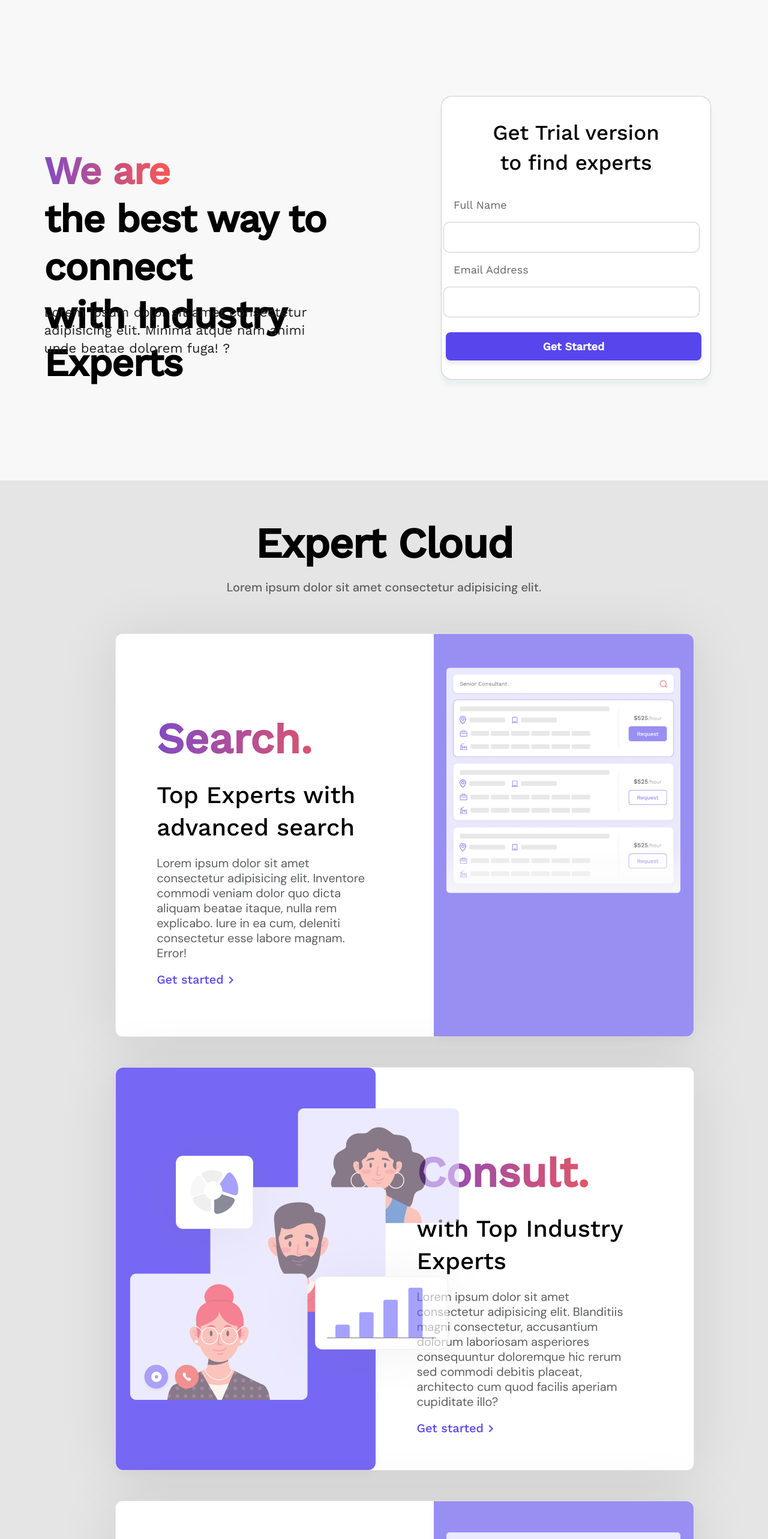
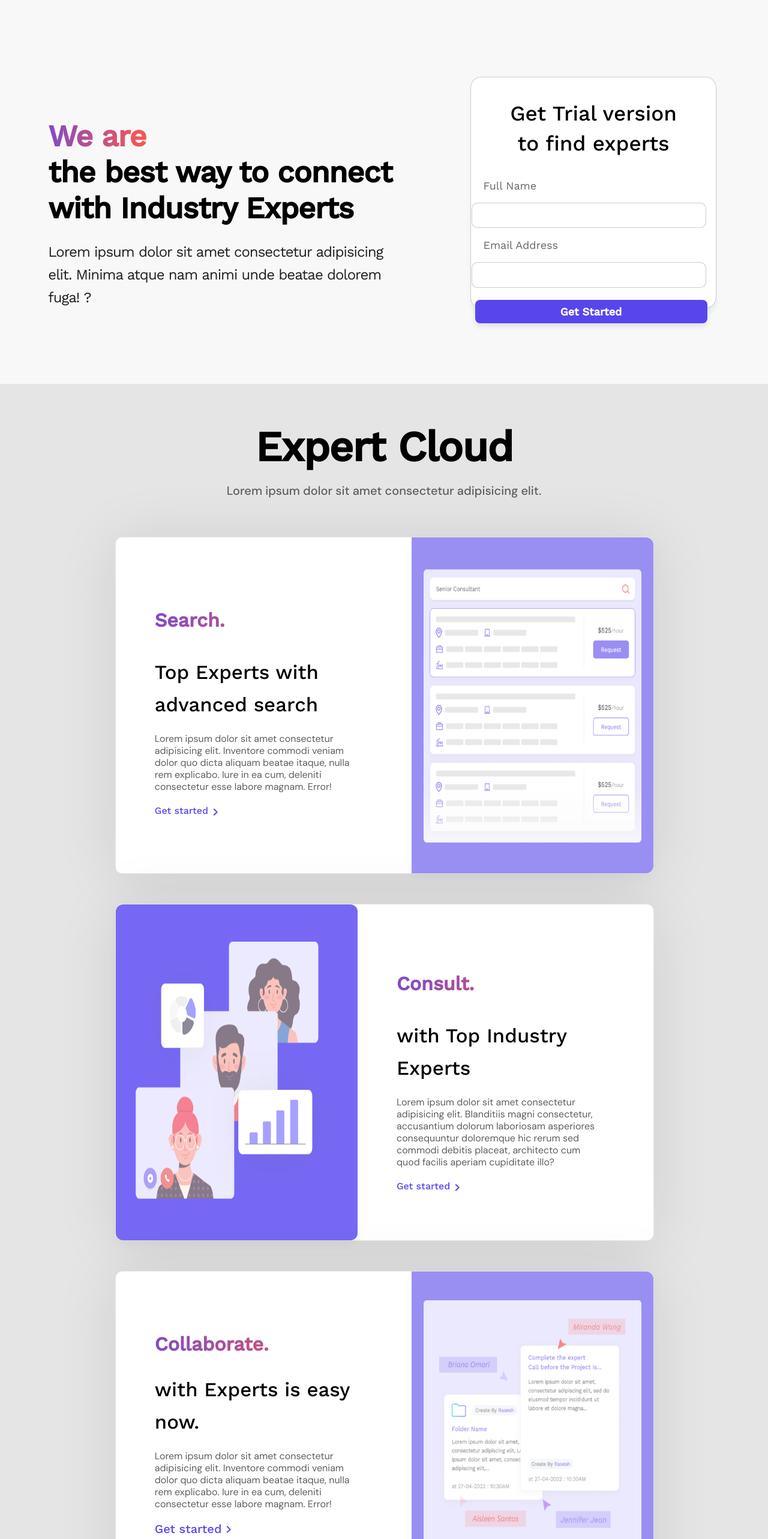
Before and after one commit to Naveen-Peddabuddi/GravityLoft, a React (Create React App) app in the folder gravityloft/: page / in a window 1280 px wide. Shown: the part 100-2666 px from the top of the page at 60% size. Built offline with nearby package versions, Linux system fonts and the light colour scheme.

Commit message:
Completed

```diff
--- a/gravityloft/src/App.js
+++ b/gravityloft/src/App.js
@@ -3,8 +3,6 @@ import './App.css';
 import Navbar from './Components/Navbar';
 import Form from './Components/Form';
 import ExpertCloud from './Components/ExpertCloud';
-import Searchbox from './Components/Searchbox';
-import Consultbox from './Components/Consultbox';
 import FAQ from './Components/FAQ';
 import Footerbox from './Components/Footerbox';
 function App() {
@@ -13,8 +11,6 @@ function App() {
      <Navbar />
      <Form />
      <ExpertCloud />
-     {/* <Searchbox />
-     <Consultbox /> */}
      <FAQ />
     <Footerbox />
     </div>
--- a/gravityloft/src/Components/Collaborate.jsx
+++ b/gravityloft/src/Components/Collaborate.jsx
@@ -4,8 +4,7 @@ import collaborate from '../Assets/Images/Collaborate.png'
 import ChevronRightIcon from '@mui/icons-material/ChevronRight';
 const Container = styled.div`
     width: 100%;
-    height: 670px;
-    /* border: 1px solid red; */
+    height: 70vh;
     margin: auto;
     display: flex;
     justify-content: space-between;
@@ -17,7 +16,6 @@ const Container = styled.div`
 const Leftdiv = styled.div`
   width: 40%;
   height: 70%;
-  /* border: 1px solid blue; */
   margin: auto;
   margin-left: 5%;
   text-align: left;
@@ -26,8 +24,8 @@ const Lefth1 = styled.h1`
   font-family: 'Work Sans';
   font-style: normal;
   font-weight: 600;
-  font-size: 71px;
-  line-height: 54px;
+  font-size: 4vh;
+  line-height: 4vh;
   background: linear-gradient(92.84deg, #5746EC -34.59%, #F55656 93.19%);
   -webkit-background-clip: text;
   -webkit-text-fill-color: transparent;
@@ -39,21 +37,36 @@ const Lefth3 = styled.h3`
   font-family: 'Work Sans';
   font-style: normal;
   font-weight: 500;
-  font-size: 40px;
-  line-height: 54px;
+  font-size: 3vh;
+  line-height: 3vh;
   color: #000000;
   margin-left: 20px;
   margin-bottom: 20px;
+  @media screen and (min-width: 1017px) {
+    font-size: 33px;
+    line-height: 54px;
+  }
 `
 const Leftpara = styled.p`
   font-family: 'DM Sans';
   font-style: normal;
   font-weight: 400;
-  font-size: 20px;
-  line-height: 25px;
+  font-size: 2vh;
+  line-height: 2.5vh;
   color: #5C5F62;
   margin-left: 20px;
   margin-bottom: 20px;
+  @media screen and (max-width: 870px) {
+    font-size: 14px;
+  }
+  @media screen and (max-width: 650px) {
+    font-size: 11px;
+    line-height: 2vh
+  }
+  @media screen and (max-width: 550px) {
+    font-size: 9px;
+    line-height: 2vh
+  }
 `
 const Rightdiv = styled.div`
   width: 45%;
@@ -62,6 +75,8 @@ const Rightdiv = styled.div`
   opacity: 0.6;
   box-shadow: 0px 5px 20px rgba(0, 0, 0, 0.06);
   border-radius: 0px 12px 12px 0px;
+  display : flex;
+  justify-content: center;
 `
 const Imgdiv = styled.div`
   margin-top: 12%;
--- a/gravityloft/src/Components/Consultbox.jsx
+++ b/gravityloft/src/Components/Consultbox.jsx
@@ -4,9 +4,8 @@ import pic from '../Assets/Images/3pic.png'
 import ChevronRightIcon from '@mui/icons-material/ChevronRight';
   const Container = styled.div`
       width: 100%;
-      height: 671px;
+      height: 70vh;
       margin-top: 50px;
-      /* border: 1px solid black; */
       margin: auto;
       display: flex;
       justify-content: space-between;
@@ -22,11 +21,12 @@ import ChevronRightIcon from '@mui/icons-material/ChevronRight';
     opacity: 0.6;
     box-shadow: 0px 5px 20px rgba(0, 0, 0, 0.06);
     border-radius: 12px;
+    display : flex;
+    justify-content: center;
   `
   const Rightdiv = styled.div`
     width: 40%;
     height: 70%;
-    /* border: 1px solid blue; */
     margin: auto;
     margin-left: 5%;
     text-align: left;
@@ -36,7 +36,7 @@ import ChevronRightIcon from '@mui/icons-material/ChevronRight';
     font-family: 'Work Sans';
     font-style: normal;
     font-weight: 600;
-    font-size: 71px;
+    font-size: 4vh;
     line-height: 54px;
     background: linear-gradient(92.84deg, #5746EC -34.59%, #F55656 93.19%);
     -webkit-background-clip: text;
@@ -53,28 +53,43 @@ import ChevronRightIcon from '@mui/icons-material/ChevronRight';
     font-family: 'Work Sans';
     font-style: normal;
     font-weight: 500;
-    font-size: 40px;
-    line-height: 54px;
+    font-size: 3vh;
+    line-height: 3vh;
     color: #000000;
     margin-left: 20px;
     margin-bottom: 20px;
+    @media screen and (min-width: 1017px) {
+    font-size: 33px;
+    line-height: 54px;
+  }
   `
   const Rightpara = styled.p`
     font-family: 'DM Sans';
     font-style: normal;
     font-weight: 400;
-    font-size: 20px;
-    line-height: 25px;
+    font-size: 2vh;
+    line-height: 2.5vh;
     color: #5C5F62;
     margin-left: 20px;
     margin-bottom: 20px;
+    @media screen and (max-width: 870px) {
+    font-size: 14px;
+  }
+  @media screen and (max-width: 650px) {
+    font-size: 11px;
+    line-height: 2vh
+  }
+  @media screen and (max-width: 550px) {
+    font-size: 9px;
+    line-height: 2vh
+  }
+
   `
   const Getstarted = styled.span`
     font-family: 'Work Sans';
     font-style: normal;
     font-weight: 500;
-    font-size: 20px;
-    line-height: 23px;
+    font-size: 2vh;
     color: #5746EC;
     margin-left: 20px;
     display: flex;
@@ -82,9 +97,9 @@ import ChevronRightIcon from '@mui/icons-material/ChevronRight';
 const Consultbox = () => {
   return (
     <Container>
-        <Leftdiv className='App'>
-          <Imgdiv>
-             <img src={pic} alt=""/>
+        <Leftdiv>
+          <Imgdiv className='App'>
+             <img src={pic} alt="" width='90%' height='90%'/>
           </Imgdiv>
 
         </Leftdiv>
--- a/gravityloft/src/Components/ContactUs.jsx
+++ b/gravityloft/src/Components/ContactUs.jsx
@@ -2,7 +2,7 @@ import React from 'react'
 import styled from 'styled-components'
 const Container = styled.div`
     width: 100%;
-    height: 408px;
+    height: 40vh;
     margin: auto;
     border-radius: 20px;
     background-color: #5746ec;
@@ -12,11 +12,44 @@ const Heading = styled.p`
   font-family: 'Work Sans';
   font-style: normal;
   font-weight: 500;
-  font-size: 60px;
-  line-height: 70px;
   text-align: center;
   color: #FFFFFF;
   margin-bottom: 30px;
+  @media screen and (max-width: 1378px) {
+  font-size: 45px;
+  line-height: 50px;
+}
+@media screen and (max-width: 1245px) {
+  font-size: 45px;
+  line-height: 50px;
+}
+@media screen and (max-width: 1115px) {
+  font-size: 40px;
+  line-height: 50px;
+}
+@media screen and (max-width: 995px) {
+  font-size: 35px;
+  line-height: 40px;
+}
+@media screen and (max-width: 870px) {
+  font-size: 30px;
+  line-height: 40px;
+}
+@media screen and (max-width: 750px) {
+  font-size: 25px;
+  line-height: 40px;
+}
+@media screen and (max-width: 635px) {
+  font-size: 20px;
+  line-height: 30px;
+}
+@media screen and (min-width: 1378px) {
+  font-size: 45px;
+  line-height: 60px;
+}
+@media screen and (max-width: 440) {
+  font-size: 20px
+}
 `
 const Conpara = styled.p`
   font-family: 'Work Sans';
@@ -27,6 +60,38 @@ const Conpara = styled.p`
   text-align: center;
   letter-spacing: -0.02em;
   color: #FFFFFF;
+  @media screen and (max-width: 1378px) {
+  font-size: 17px;
+  line-height: 25px;
+}
+@media screen and (max-width: 1245px) {
+  font-size: 16px;
+  line-height: 23px;
+}
+@media screen and (max-width: 1115px) {
+  font-size: 15px;
+  line-height: 21px;
+}
+@media screen and (max-width: 995px) {
+  font-size: 14px;
+  line-height: 18px;
+}
+@media screen and (max-width: 870px) {
+  font-size: 13px;
+  line-height: 15px;
+}
+@media screen and (max-width: 750px) {
+  font-size: 12px;
+  line-height: 12px;
+}
+@media screen and (max-width: 635px) {
+  font-size: 11px;
+  line-height: 10px;
+}
+@media screen and (min-width: 1378px) {
+  font-size: 18px;
+  line-height: 26px;
+}
 `
 const Conbutton = styled.button`
   background: #FFFFFF;
@@ -37,7 +102,7 @@ const Conbutton = styled.button`
   font-family: 'Work Sans';
   font-style: normal;
   font-weight: 600;
-  font-size: 18px;
+  font-size: 2vh;
   line-height: 21px;
   text-align: center;
   color: #5746EC;
--- a/gravityloft/src/Components/Footerbox.jsx
+++ b/gravityloft/src/Components/Footerbox.jsx
@@ -4,21 +4,18 @@ import ContactUs from './ContactUs'
 import logo from '../Assets/Images/logo.png'
 const Container = styled.div`
     width: 70%;
-    height: 891px;
+    height: 100vh;
     margin: auto;
-    /* border: 1px solid yellow; */
 `
 const Footer = styled.div`
     width: 100%;
-    height: 483px;
-    /* border: 1px solid green; */
+    height: 50vh;
     display: flex;
     flex-direction: row;
     justify-content: space-evenly;
 `
 const Leftdiv = styled.div`
   width: 30%;
-  /* border: 1px solid blue; */
   height: 30%;
   margin: auto;
   margin-left: 0px;
@@ -30,11 +27,42 @@ const Footpara = styled.p`
   font-size: 20px;
   line-height: 25px;
   color: #5C5F62;
+  @media screen and (max-width: 1378px) {
+  font-size: 19px;
+  line-height: 24px;
+}
+@media screen and (max-width: 1245px) {
+  font-size: 17px;
+  line-height: 23px;
+}
+@media screen and (max-width: 1115px) {
+  font-size: 15px;
+  line-height: 22px;
+}
+@media screen and (max-width: 995px) {
+  font-size: 13px;
+  line-height: 21px;
+}
+@media screen and (max-width: 870px) {
+  font-size: 12px;
+  line-height: 20px;
+}
+@media screen and (max-width: 750px) {
+  font-size: 11px;
+  line-height: 19px;
+}
+@media screen and (max-width: 635px) {
+  font-size: 10px;
+  line-height: 18px;
+}
+@media screen and (min-width: 1378px) {
+  font-size: 20px;
+  line-height: 25px;
+}
 `
 const Rightdiv = styled.div`
   width: 50%;
   height: 40%;
-  /* border: 1px solid red; */
   margin: auto;
   display: flex;
   justify-content: space-between;
@@ -44,9 +72,39 @@ const RightHead = styled.h3`
   font-family: 'Work Sans';
   font-style: normal;
   font-weight: 500;
+  color: #012333;
+  @media screen and (max-width: 1378px) {
+  font-size: 23px;
+  line-height: 20px;
+}
+@media screen and (max-width: 1245px) {
+  font-size: 21px;
+  line-height: 19px;
+}
+@media screen and (max-width: 1115px) {
+  font-size: 19px;
+  line-height: 18px;
+}
+@media screen and (max-width: 995px) {
+  font-size: 17px;
+  line-height: 17px;
+}
+@media screen and (max-width: 870px) {
+  font-size: 16px;
+  line-height: 16px;
+}
+@media screen and (max-width: 750px) {
+  font-size: 15px;
+  line-height: 15px;
+}
+@media screen and (max-width: 635px) {
+  font-size: 14px;
+  line-height: 15px;
+}
+@media screen and (min-width: 1378px) {
   font-size: 24px;
   line-height: 21px;
-  color: #012333;
+}
 `
 const Rightlists = styled.p`
   font-family: 'Work Sans';
@@ -56,11 +114,42 @@ const Rightlists = styled.p`
   line-height: 23px;
   letter-spacing: -0.204545px;
   color: #5C5F62;
+  @media screen and (max-width: 1378px) {
+  font-size: 17px;
+  line-height: 25px;
+}
+@media screen and (max-width: 1245px) {
+  font-size: 16px;
+  line-height: 23px;
+}
+@media screen and (max-width: 1115px) {
+  font-size: 15px;
+  line-height: 21px;
+}
+@media screen and (max-width: 995px) {
+  font-size: 14px;
+  line-height: 18px;
+}
+@media screen and (max-width: 870px) {
+  font-size: 13px;
+  line-height: 15px;
+}
+@media screen and (max-width: 750px) {
+  font-size: 12px;
+  line-height: 12px;
+}
+@media screen and (max-width: 635px) {
+  font-size: 11px;
+  line-height: 10px;
+}
+@media screen and (min-width: 1378px) {
+  font-size: 18px;
+  line-height: 26px;
+}
 `
 const Headdivs = styled.div`
   width: 30%;
   height: 100%;
-  /* border: 1px solid red; */
 `
 const Footerbox = () => {
   return (
--- a/gravityloft/src/Components/Form.jsx
+++ b/gravityloft/src/Components/Form.jsx
@@ -2,55 +2,76 @@ import React from 'react'
 import styled from 'styled-components'
 
 const Container = styled.div`
-    width: 100%;
-    height: 801px;
-    /* border: 1px solid teal; */
+    width: 100vw;
+    height: 80vh;
     background-color: rgba(248, 248, 248, 1);
     display: flex;
 
 `
 const Leftdiv = styled.div`
-  width: 50%;
+  width: 60%;
   height: 40%;
-  /* border: 2px solid red; */
   margin: auto;
 
 `
 const Rightdiv = styled.div`
   width: 50%;
   height: 60%;
-  /* border: 2px solid blue; */
   margin: auto;
 
 `
 const LeftTop = styled.div`
   width: 85%;
   height: 75%;
-  /* border: 1px solid red; */
   margin-left: 11.5%;
 `
-const LeftBottom = styled.div`
-  width: 74%;
-  height: 19%;
-  /* border: 1px solid black; */
-  margin-left: 11.5%;
-`
-const LeftTopText = styled.p`
+
+const LeftTopText = styled.h3`
   font-family: 'Work Sans';
   font-weight: 600;
   font-style: normal;
-  font-size: 64px;
-  line-height: 80px;
   letter-spacing: -0.02em;
   color: black;
   text-align: left;
   margin-top: 5px;
+@media screen and (max-width: 1378px) {
+  font-size: 50px;
+  line-height: 60px;
+}
+@media screen and (max-width: 1245px) {
+  font-size: 45px;
+  line-height: 60px;
+}
+@media screen and (max-width: 1115px) {
+  font-size: 40px;
+  line-height: 50px;
+}
+@media screen and (max-width: 995px) {
+  font-size: 35px;
+  line-height: 40px;
+}
+@media screen and (max-width: 870px) {
+  font-size: 30px;
+  line-height: 40px;
+}
+@media screen and (max-width: 750px) {
+  font-size: 25px;
+  line-height: 40px;
+}
+@media screen and (max-width: 635px) {
+  font-size: 20px;
+  line-height: 30px;
+}
+@media screen and (min-width: 1378px) {
+  font-size: 55px;
+  line-height: 80px;
+}
 `
 const Weare = styled.span`
   background: linear-gradient(92.84deg, #5746EC -34.59%, #F55656 93.19%);
--webkit-background-clip: text;
--webkit-text-fill-color: transparent;
-background-clip: text;
+  -webkit-background-clip: text;
+  -webkit-text-fill-color: transparent;
+  background-clip: text;
 `
 const LeftbottomText = styled.p`
   font-family: 'Work Sans';
@@ -58,13 +79,44 @@ const LeftbottomText = styled.p`
   font-style: normal;
   font-weight: 400;
   line-height: 30px;
+  font-size: 25px;
+  text-align: left;
+  @media screen and (max-width: 1378px) {
+  font-size: 24px;
+  line-height: 38px;
+}
+@media screen and (max-width: 1245px) {
   font-size: 22px;
-  text-align: left;
-  margin-top: 20px;
+  line-height: 36px;
+}
+@media screen and (max-width: 1115px) {
+  font-size: 20px;
+  line-height: 36px;
+}
+@media screen and (max-width: 995px) {
+  font-size: 18px;
+  line-height: 34px;
+}
+@media screen and (max-width: 870px) {
+  font-size: 16px;
+  line-height: 32px;
+}
+@media screen and (max-width: 750px) {
+  font-size: 14px;
+  line-height: 30px;
+}
+@media screen and (max-width: 635px) {
+  font-size: 12px;
+  line-height: 28px;
+}
+@media screen and (min-width: 1378px) {
+  font-size: 25px;
+  line-height: 40px;
+}
 `
 const Formbox = styled.div`
   width: 70%;
-  height: 98%;
+  height: 100%;
   border: 1px solid rgba(0, 0, 0, 0.2);
   margin: auto;
   background: rgba(255, 255, 255, 1);
@@ -80,6 +132,14 @@ const Heading = styled.p`
   line-height: 50px;
   text-align: center;
   color: #000000;
+  @media screen and (max-width: 1115px) {
+  font-size: 25px;
+  line-height: 28px;
+}
+@media screen and (max-width: 635px) {
+  font-size: 20px;
+
+}
 `
 const InputHeading = styled.p`
   font-family: 'Work Sans';
@@ -114,10 +174,10 @@ const Getstarted = styled.button`
   font-style: normal;
   font-weight: 600;
   font-size: 18px;
-  line-height: 21px;
   color: #FFFFFF;
-  margin-top: 25px;
+  margin-top: 5%;
   border: none;
+
 `
 const Form = () => {
   return (
@@ -128,13 +188,11 @@ const Form = () => {
                <Weare>We are </Weare><br />
                 the best way to connect <br />
                 with Industry Experts
+                <LeftbottomText>
+                Lorem ipsum dolor sit amet consectetur adipisicing elit. Minima atque nam animi unde beatae dolorem fuga! ?
+              </LeftbottomText>
               </LeftTopText>
             </LeftTop>
-            <LeftBottom>
-              <LeftbottomText>
-              Lorem ipsum dolor sit amet consectetur adipisicing elit. Minima atque nam animi unde beatae dolorem fuga! ?
-              </LeftbottomText>
-            </LeftBottom>
         </Leftdiv>
         <Rightdiv>
           <Formbox>
--- a/gravityloft/src/Components/Navbar.jsx
+++ b/gravityloft/src/Components/Navbar.jsx
@@ -4,7 +4,6 @@ import logo from '../Assets/Images/logo.png'
 const Container = styled.div`
     width: 100%;
     height: 100px;
-    /* border: 1px solid blue; */
     display: flex;
     background: #FFFFFF;
     box-shadow: 0px 1px 4px rgba(0, 0, 0, 0.1);
@@ -12,7 +11,6 @@ const Container = styled.div`
 const Rightdiv = styled.div`
   width: 50%;
   height: 50%;
-  /* border: 2px solid red; */
   display: flex;
   padding-left: 7%;
   margin: auto;
@@ -20,7 +18,6 @@ const Rightdiv = styled.div`
 const Leftdiv = styled.div`
   width: 50%;
   height: 50%;
-  /* border: 2px solid yellow; */
   display: flex;
   justify-content: flex-end;
   padding-right: 7%;
--- a/gravityloft/src/Components/Searchbox.jsx
+++ b/gravityloft/src/Components/Searchbox.jsx
@@ -4,8 +4,7 @@ import Searchboxsvg from '../Assets/Images/Searchox.png'
 import ChevronRightIcon from '@mui/icons-material/ChevronRight';
 const Container = styled.div`
     width: 100%;
-    height: 671px;
-    /* border: 1px solid red; */
+    height: 70vh;
     margin: auto;
     display: flex;
     justify-content: space-between;
@@ -16,8 +15,6 @@ const Container = styled.div`
 `
 const Leftdiv = styled.div`
   width: 40%;
-  height: 70%;
-  /* border: 1px solid blue; */
   margin: auto;
   margin-left: 5%;
   text-align: left;
@@ -26,7 +23,7 @@ const Lefth1 = styled.h1`
   font-family: 'Work Sans';
   font-style: normal;
   font-weight: 600;
-  font-size: 71px;
+  font-size: 4vh;
   line-height: 54px;
   background: linear-gradient(92.84deg, #5746EC -34.59%, #F55656 93.19%);
   -webkit-background-clip: text;
@@ -34,26 +31,54 @@ const Lefth1 = styled.h1`
   background-clip: text;
   margin-left: 20px;
   margin-bottom: 20px;
+  /* @media screen and (min-width: 1017px)  and (max-width: 1260px) {
+    font-size: 60px;
+
+  }
+  @media screen and (min-width: 680px)  and (max-width: 1017px) {
+    font-size: 50px;
+  }
+  @media screen and (min-width: 570px)  and (max-width: 680px) {
+    font-size: 40px;
+  }
+  @media screen and (min-width: 0px)  and (max-width: 570px) {
+    font-size: 25px;
+  } */
 `
 const Lefth3 = styled.h3`
   font-family: 'Work Sans';
   font-style: normal;
   font-weight: 500;
-  font-size: 40px;
-  line-height: 54px;
+  font-size: 2vh;
+  line-height: 2vh;
   color: #000000;
   margin-left: 20px;
   margin-bottom: 20px;
+  @media screen and (min-width: 1017px) {
+    font-size: 33px;
+    line-height: 54px;
+  }
 `
 const Leftpara = styled.p`
   font-family: 'DM Sans';
   font-style: normal;
   font-weight: 400;
-  font-size: 20px;
-  line-height: 25px;
+  font-size: 2vh;
+  line-height: 2.5vh;
   color: #5C5F62;
   margin-left: 20px;
   margin-bottom: 20px;
+  @media screen and (max-width: 870px) {
+    font-size: 14px;
+  }
+  @media screen and (max-width: 650px) {
+    font-size: 11px;
+    line-height: 2vh
+  }
+  @media screen and (max-width: 550px) {
+    font-size: 9px;
+    line-height: 2vh
+  }
 `
 const Rightdiv = styled.div`
   width: 45%;
@@ -62,6 +87,8 @@ const Rightdiv = styled.div`
   opacity: 0.6;
   box-shadow: 0px 5px 20px rgba(0, 0, 0, 0.06);
   border-radius: 0px 12px 12px 0px;
+  display : flex;
+  justify-content: center;
 `
 const Imgdiv = styled.div`
   margin-top: 12%;
@@ -70,8 +97,7 @@ const Leftgetstarted = styled.span`
   font-family: 'Work Sans';
   font-style: normal;
   font-weight: 500;
-  font-size: 20px;
-  line-height: 23px;
+  font-size: 2vh;
   color: #5746EC;
   margin-left: 20px;
   display: flex;
@@ -97,7 +123,7 @@ const Searchbox = () => {
         </Leftdiv>
         <Rightdiv>
             <Imgdiv className='App'>
-              <img src={Searchboxsvg} alt="" width='90%' height='80%'/>
+              <img src={Searchboxsvg} alt="" width='90%' height='90%'/>
             </Imgdiv>
         </Rightdiv>
     </Container>
```
Also changed, not shown: gravityloft/src/Components/FAQ.jsx (+24 -18 lines), 1 other file (tests, documents, lock files or other folders).
